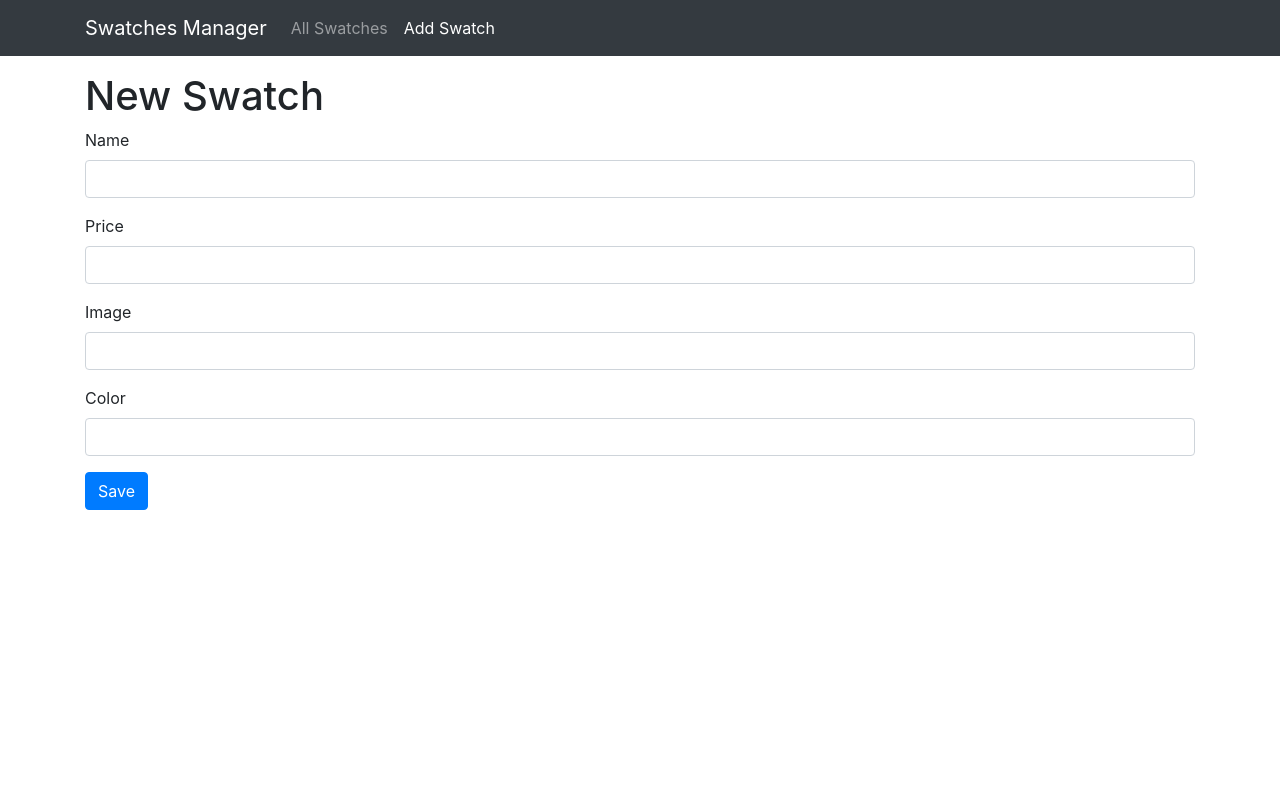
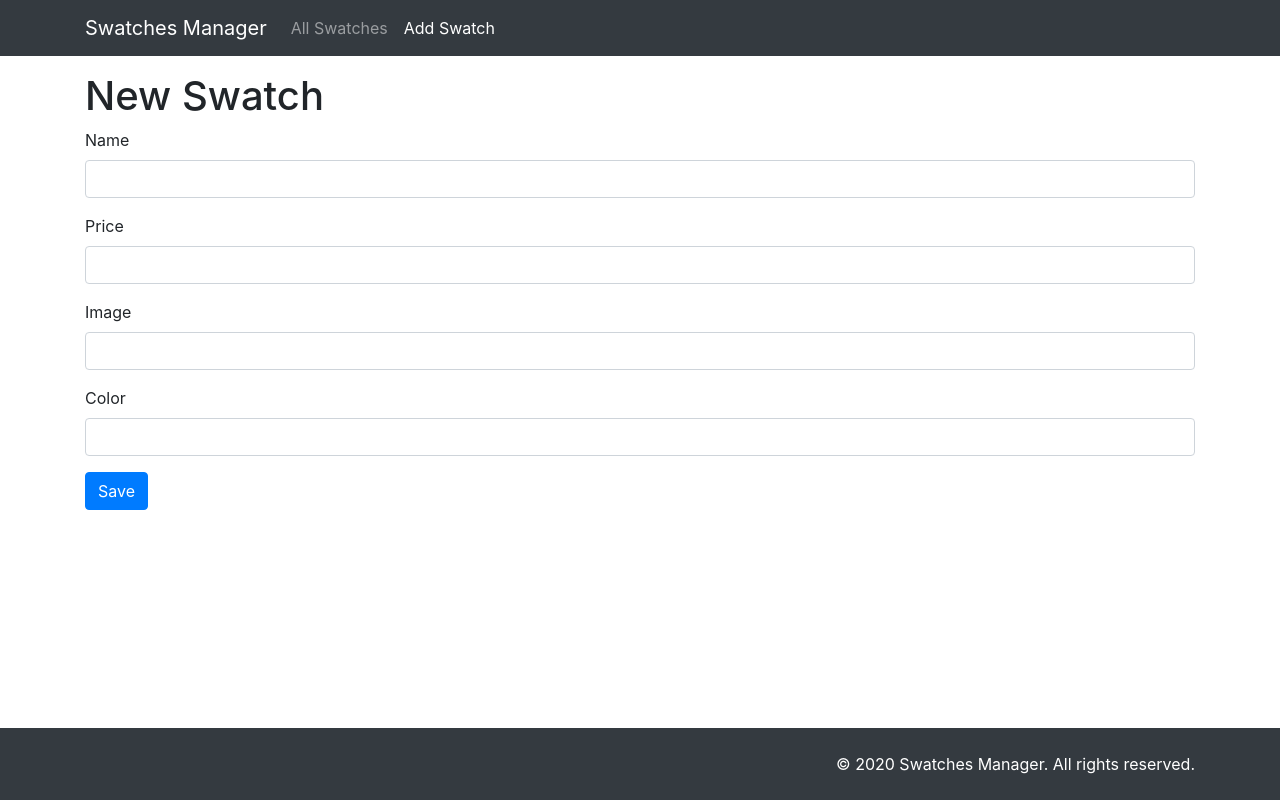
Before and after one commit to caiquecastro/swatches-manager, a Vue app in the folder frontend/: page /swatches/new in a window 1280 px wide. Built offline with nearby package versions, Linux system fonts and the light colour scheme; no server answers.

Commit message:
fix: Add missing error display component

```diff
--- a/frontend/src/App.vue
+++ b/frontend/src/App.vue
@@ -1,22 +1,40 @@
 <template>
-  <div id="app">
+  <div id="app" class="App">
     <swatch-navbar />
-    <div class="container py-3">
+    <div class="container py-3 AppContainer">
       <router-view />
     </div>
+    <swatch-footer />
   </div>
 </template>
 
 <script>
 import SwatchNavbar from "@/components/Navbar";
+import SwatchFooter from "@/components/Footer";
 
 export default {
   components: {
-    SwatchNavbar
+    SwatchNavbar,
+    SwatchFooter
   }
 };
 </script>
 
 <style lang="scss">
 @import "~bootstrap/scss/bootstrap";
+
+html,
+body,
+.App {
+  height: 100%;
+}
+
+.App {
+  display: flex;
+  flex-direction: column;
+}
+
+.AppContainer {
+  flex: 1;
+}
 </style>
--- /dev/null
+++ b/frontend/src/components/Footer.vue
@@ -0,0 +1,7 @@
+<template>
+    <div class="bg-dark py-4 text-white text-right">
+        <div class="container">
+            <p class="m-0">&copy; 2020 Swatches Manager. All rights reserved.</p>
+        </div>
+    </div>
+</template>
--- a/frontend/src/views/Swatches/Form.vue
+++ b/frontend/src/views/Swatches/Form.vue
@@ -1,6 +1,8 @@
 <template>
   <div>
     <h1>New Swatch</h1>
+
+    <error-display :error="error" />
 
     <form action="/swatches" @submit.prevent="saveForm" method="POST">
       <div class="form-group">
@@ -45,10 +47,16 @@
 
 <script>
 import api from "@/api";
+import { getErrorMessage } from "@/utils";
+import ErrorDisplay from "@/components/ErrorDisplay";
 
 export default {
+  components: {
+    ErrorDisplay
+  },
   data() {
     return {
+      error: null,
       form: {
         name: "",
         price: "",
@@ -59,9 +67,13 @@ export default {
   },
   methods: {
     async saveForm() {
-      await api.post("swatches", { json: this.form }).json();
+      try {
+        await api.post("swatches", { json: this.form }).json();
 
-      this.$router.push("/swatches");
+        this.$router.push("/swatches");
+      } catch (err) {
+        this.error = getErrorMessage(err);
+      }
     }
   }
 };
--- a/frontend/src/views/Swatches/List.vue
+++ b/frontend/src/views/Swatches/List.vue
@@ -1,6 +1,9 @@
 <template>
   <div>
     <h1>List of Swatches</h1>
+
+    <loading-spin :visible="isLoading" />
+    <error-display :error="error" />
 
     <div class="row">
       <div class="col-4" v-for="swatch in swatches" :key="swatch.id">
@@ -12,20 +15,34 @@
 
 <script>
 import api from "@/api";
+import { getErrorMessage } from "@/utils";
 import SwatchCard from "@/components/Card";
+import LoadingSpin from "@/components/LoadingSpin";
+import ErrorDisplay from "@/components/ErrorDisplay";
 
 export default {
   components: {
-    SwatchCard
-  },
-  async created() {
-    const data = await api.get("swatches").json();
-    this.swatches = data;
+    SwatchCard,
+    LoadingSpin,
+    ErrorDisplay
   },
   data() {
     return {
+      error: null,
+      isLoading: false,
       swatches: []
     };
+  },
+  async created() {
+    try {
+      this.isLoading = true;
+      const data = await api.get("swatches").json();
+      this.swatches = data;
+    } catch (err) {
+      this.error = getErrorMessage(err);
+    } finally {
+      this.isLoading = false;
+    }
   }
 };
 </script>
```
Also changed, not shown: 1 other file (tests, documents, lock files or other folders).
